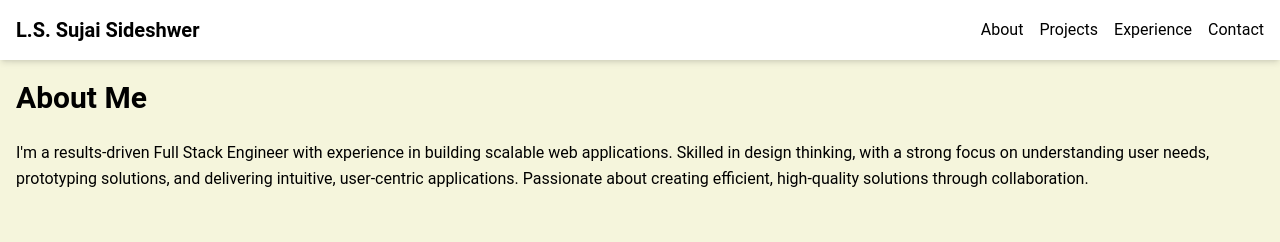
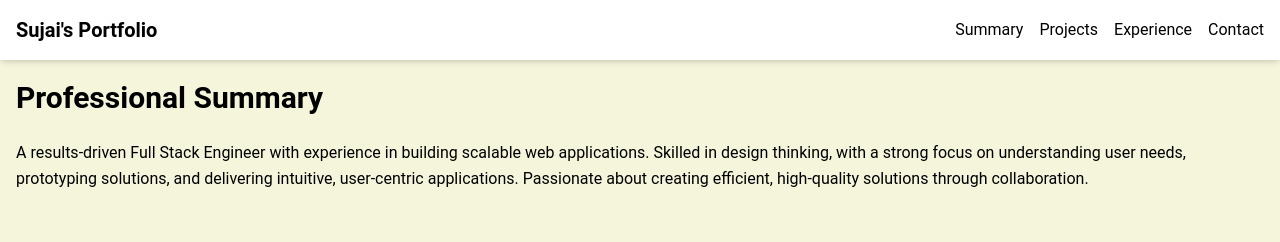
Before and after one commit to SujaiSideshwer/sujai-portfolio, a React (Vite) app: page / in a window 1280 px wide. Shown: the top 242 px of the page. Built offline with nearby package versions, Linux system fonts and the light colour scheme.

Commit message:
minor edit

```diff
--- a/src/components/About.jsx
+++ b/src/components/About.jsx
@@ -4,9 +4,11 @@ const About = () => {
   return (
     <section id="about" className="py-20 bg-beige fade-in">
       <div className="container mx-auto px-4">
-        <h2 className="text-3xl font-bold text-green mb-6">About Me</h2>
+        <h2 className="text-3xl font-bold text-green mb-6">
+          Professional Summary
+        </h2>
         <p className="text-black leading-relaxed">
-          I'm a results-driven Full Stack Engineer with experience in building
+          A results-driven Full Stack Engineer with experience in building
           scalable web applications. Skilled in design thinking, with a strong
           focus on understanding user needs, prototyping solutions, and
           delivering intuitive, user-centric applications. Passionate about
--- a/src/components/Navbar.jsx
+++ b/src/components/Navbar.jsx
@@ -4,13 +4,13 @@ const Navbar = () => {
   return (
     <nav className="bg-white shadow-md p-4 fixed w-full top-0 z-50">
       <div className="container mx-auto flex justify-between items-center">
-        <h1 className="text-xl font-bold text-green">L.S. Sujai Sideshwer</h1>
+        <h1 className="text-xl font-bold text-green">Sujai's Portfolio</h1>
         <div className="flex space-x-4">
           <a
             href="#about"
             className="text-black hover:text-green transition-colors"
           >
-            About
+            Summary
           </a>
           <a
             href="#projects"
--- a/src/components/Projects.jsx
+++ b/src/components/Projects.jsx
@@ -50,7 +50,7 @@ const Projects = () => {
           {/* Video Section */}
           <div className="flex justify-center items-center">
             <video controls className="rounded-lg shadow-md w-full max-w-2xl">
-              <source src="/videos/project-demo.mp4" type="video/mp4" />
+              <source src="videos/project-demo.mp4" type="video/mp4" />
               Your browser does not support the video tag.
             </video>
           </div>
```
